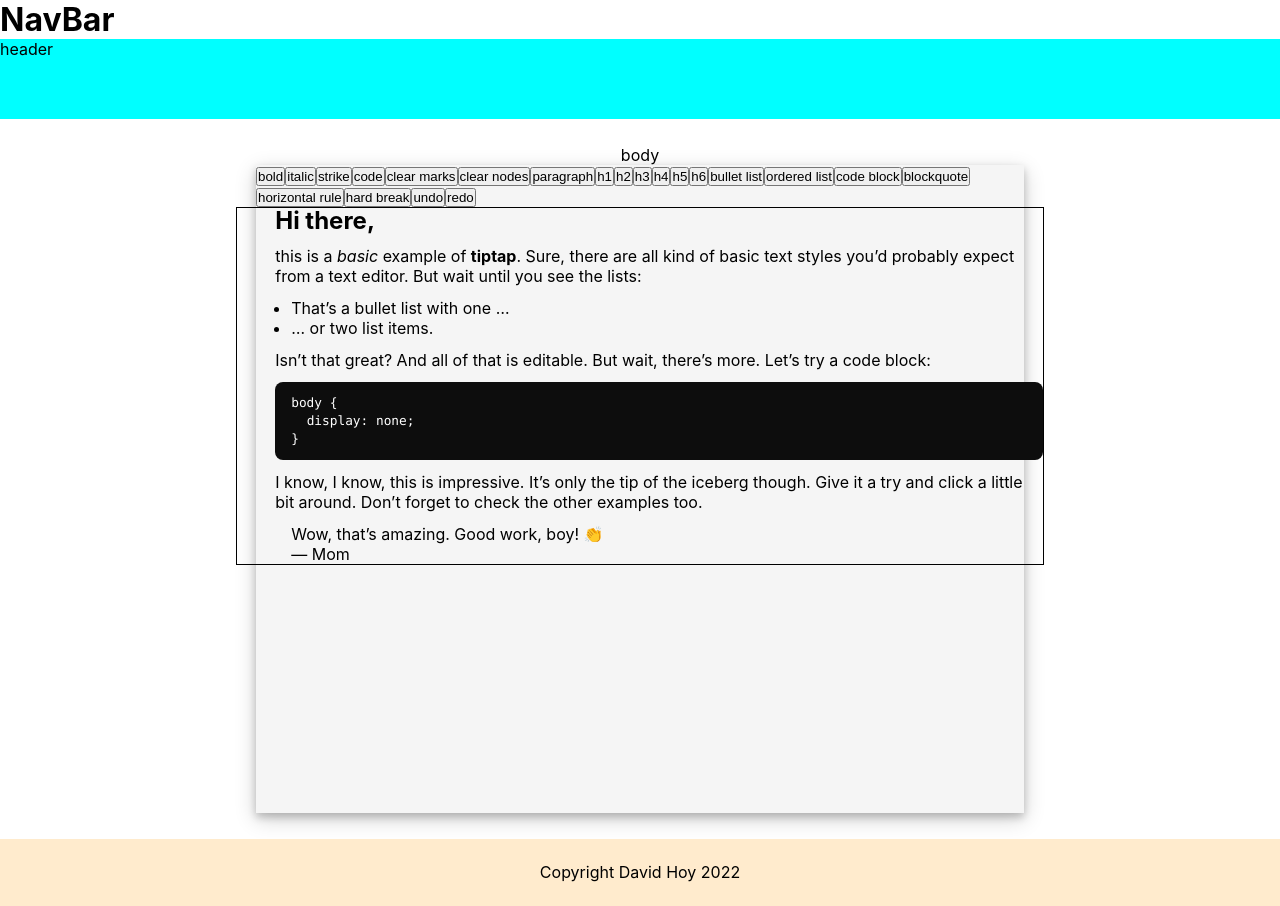
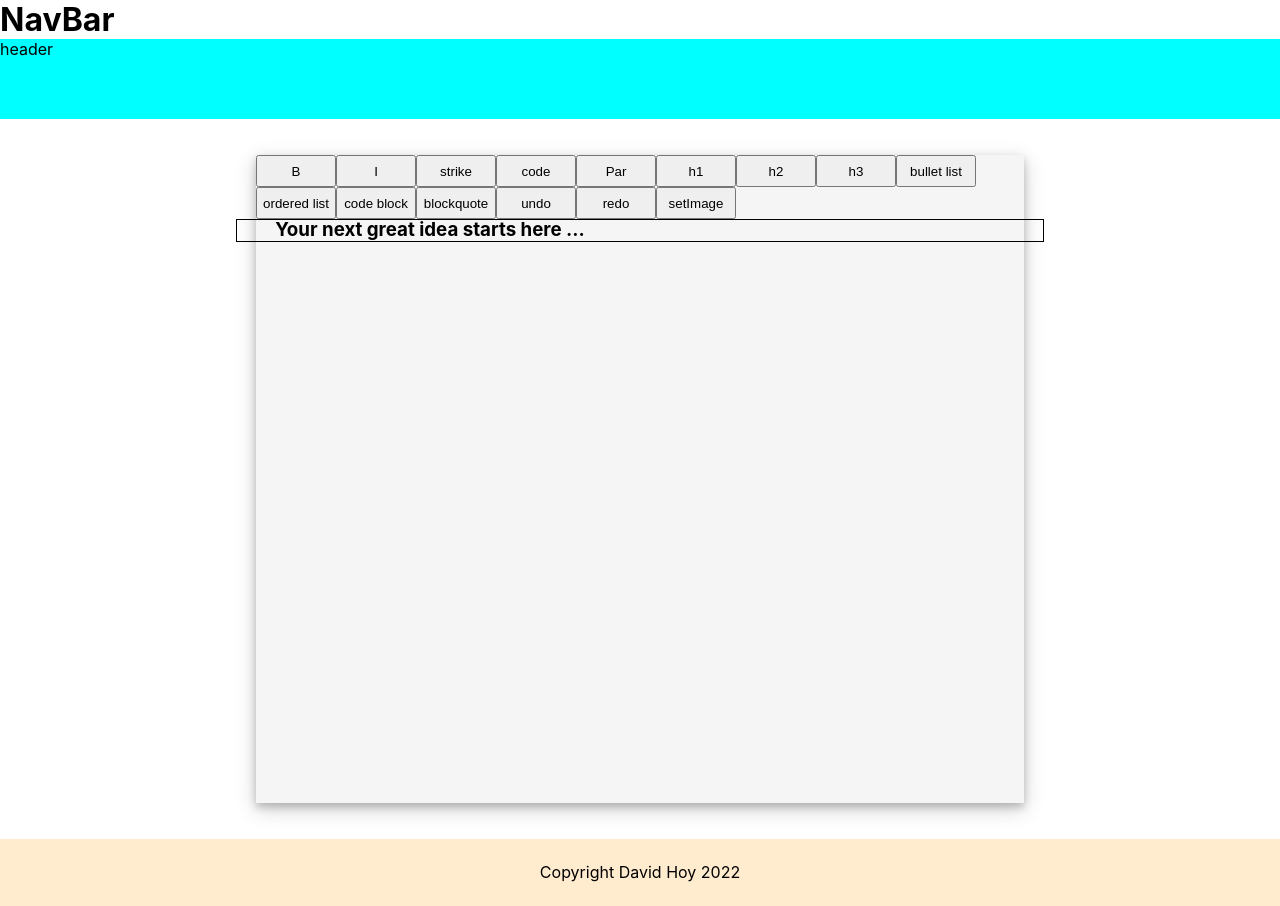
Before and after one commit to davidjhoy/sixbyseven, a React (Create React App) app in the folder client/: page /profile in a window 1280 px wide. Built offline with nearby package versions, Linux system fonts and the light colour scheme.

Commit message:
tiptap styling

```diff
--- a/client/package.json
+++ b/client/package.json
@@ -7,6 +7,7 @@
     "@testing-library/jest-dom": "^5.16.5",
     "@testing-library/react": "^13.3.0",
     "@testing-library/user-event": "^13.5.0",
+    "@tiptap/extension-image": "^2.0.0-beta.30",
     "@tiptap/react": "^2.0.0-beta.114",
     "@tiptap/starter-kit": "^2.0.0-beta.191",
     "react": "^18.2.0",
--- a/client/src/components/Profile.js
+++ b/client/src/components/Profile.js
@@ -11,7 +11,7 @@ const Profile = () => {
       </div>
 
       <div className='Profile-body'>
-        <p>body</p>
+
         <section className='Profile-body-section'>
           <Tiptap className="tiptap"/>
 
--- a/client/src/components/TipTap.js
+++ b/client/src/components/TipTap.js
@@ -1,13 +1,12 @@
 import "../css/tiptap.css";
-
+import Image from '@tiptap/extension-image'
 import { EditorContent, useEditor } from '@tiptap/react'
 import StarterKit from '@tiptap/starter-kit'
-import React from 'react'
+import React, {useCallback} from 'react'
 
 const MenuBar = ({ editor }) => {
-  if (!editor) {
-    return null
-  }
+
+
 
   return (
     <>
@@ -15,13 +14,13 @@ const MenuBar = ({ editor }) => {
         onClick={() => editor.chain().focus().toggleBold().run()}
         className={editor.isActive('bold') ? 'is-active' : ''}
       >
-        bold
+        B
       </button>
       <button
         onClick={() => editor.chain().focus().toggleItalic().run()}
         className={editor.isActive('italic') ? 'is-active' : ''}
       >
-        italic
+        I
       </button>
       <button
         onClick={() => editor.chain().focus().toggleStrike().run()}
@@ -35,17 +34,13 @@ const MenuBar = ({ editor }) => {
       >
         code
       </button>
-      <button onClick={() => editor.chain().focus().unsetAllMarks().run()}>
-        clear marks
-      </button>
-      <button onClick={() => editor.chain().focus().clearNodes().run()}>
-        clear nodes
-      </button>
+
       <button
         onClick={() => editor.chain().focus().setParagraph().run()}
         className={editor.isActive('paragraph') ? 'is-active' : ''}
       >
-        paragraph
+        Par
+
       </button>
       <button
         onClick={() => editor.chain().focus().toggleHeading({ level: 1 }).run()}
@@ -65,24 +60,7 @@ const MenuBar = ({ editor }) => {
       >
         h3
       </button>
-      <button
-        onClick={() => editor.chain().focus().toggleHeading({ level: 4 }).run()}
-        className={editor.isActive('heading', { level: 4 }) ? 'is-active' : ''}
-      >
-        h4
-      </button>
-      <button
-        onClick={() => editor.chain().focus().toggleHeading({ level: 5 }).run()}
-        className={editor.isActive('heading', { level: 5 }) ? 'is-active' : ''}
-      >
-        h5
-      </button>
-      <button
-        onClick={() => editor.chain().focus().toggleHeading({ level: 6 }).run()}
-        className={editor.isActive('heading', { level: 6 }) ? 'is-active' : ''}
-      >
-        h6
-      </button>
+
       <button
         onClick={() => editor.chain().focus().toggleBulletList().run()}
         className={editor.isActive('bulletList') ? 'is-active' : ''}
@@ -107,18 +85,16 @@ const MenuBar = ({ editor }) => {
       >
         blockquote
       </button>
-      <button onClick={() => editor.chain().focus().setHorizontalRule().run()}>
-        horizontal rule
-      </button>
-      <button onClick={() => editor.chain().focus().setHardBreak().run()}>
-        hard break
-      </button>
+
+
       <button onClick={() => editor.chain().focus().undo().run()}>
         undo
       </button>
       <button onClick={() => editor.chain().focus().redo().run()}>
         redo
       </button>
+
+
     </>
   )
 }
@@ -126,43 +102,40 @@ const MenuBar = ({ editor }) => {
 export default () => {
   const editor = useEditor({
     extensions: [
-      StarterKit,
+      StarterKit, Image
     ],
     content: `
-      <h2>
-        Hi there,
-      </h2>
-      <p>
-        this is a <em>basic</em> example of <strong>tiptap</strong>. Sure, there are all kind of basic text styles you’d probably expect from a text editor. But wait until you see the lists:
-      </p>
-      <ul>
-        <li>
-          That’s a bullet list with one …
-        </li>
-        <li>
-          … or two list items.
-        </li>
-      </ul>
-      <p>
-        Isn’t that great? And all of that is editable. But wait, there’s more. Let’s try a code block:
-      </p>
-      <pre><code class="language-css">body {
-  display: none;
-}</code></pre>
-      <p>
-        I know, I know, this is impressive. It’s only the tip of the iceberg though. Give it a try and click a little bit around. Don’t forget to check the other examples too.
-      </p>
-      <blockquote>
-        Wow, that’s amazing. Good work, boy! 👏
-        <br />
-        — Mom
-      </blockquote>
+      <h3>
+        Your next great idea starts here ...
+      </h3>
+
+
     `,
   })
+  Image.configure({
+    inline: true,
+  })
+
+
+  const addImage = useCallback(() => {
+    const url = window.prompt('URL')
+    console.log(url)
+    if (url) {
+      editor.chain().focus().setImage({ src: url }).run()
+    }
+  }, [editor])
+
+  if (!editor) {
+    return null
+  }
+
+
+
 
   return (
     <div>
       <MenuBar editor={editor} />
+      <button onClick={addImage}>setImage</button>
       <EditorContent editor={editor} />
     </div>
   )
--- a/client/src/css/tiptap.css
+++ b/client/src/css/tiptap.css
@@ -49,10 +49,6 @@
       }
     }
 
-    img {
-      max-width: 80%;
-      height: auto;
-    }
 
     blockquote {
       padding-left: 1rem;
@@ -64,4 +60,19 @@
       border-top: 2px solid rgba(#0D0D0D, 0.1);
       margin: 2rem 0;
     }
+    &.ProseMirror-selectednode {
+      outline: 3px solid #68cef8;
+    }
   }
+
+  button{
+    height: 2rem;
+    width: 5rem;
+    align-self: centerß;
+  }
+  img {
+    display: block;
+
+    width: 20%;
+    height: 30%;
+  }
```
Also changed, not shown: 1 other file (tests, documents, lock files or other folders).
